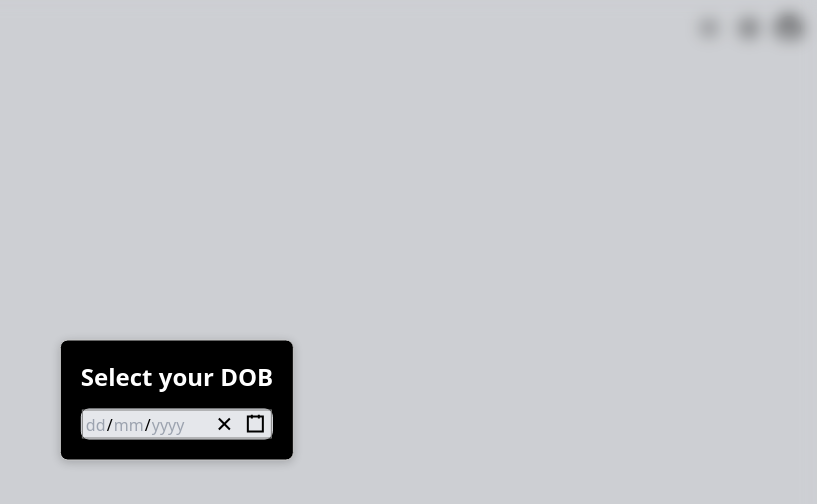
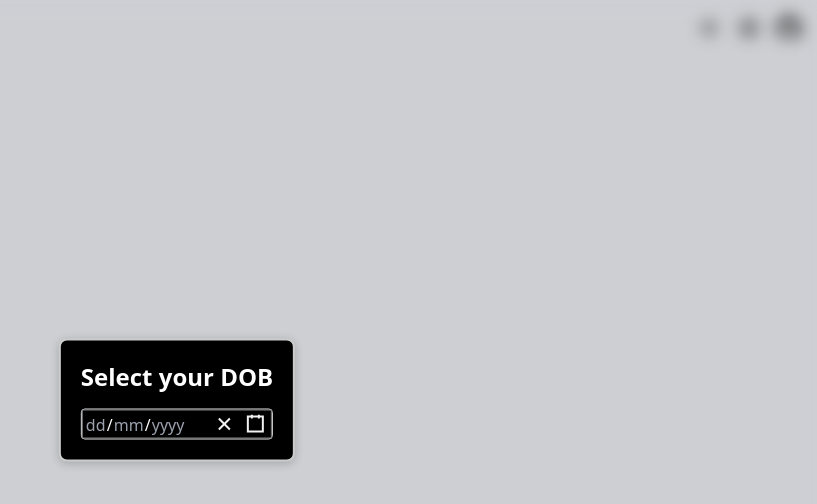
Before and after one commit to notcoderguy/age-tracker, a React (Create React App) app: page / in a window 1280 px wide. Both pictures are taken after a click on the button 1212 px from the left and 28 px from the top of the page. Shown: the top 504 px of the page, without its empty margins (463-1280 px from the left). Built offline with nearby package versions, Linux system fonts and the light colour scheme.

Commit message:
update: updated styling

```diff
--- a/src/App.js
+++ b/src/App.js
@@ -1,5 +1,5 @@
 import React, { useState } from 'react';
-import 'react-date-picker/dist/DatePicker.css';
+import './DatePicker.css';
 import './components/Calendar.css';
 import DatePicker from 'react-date-picker';
 
@@ -71,14 +71,14 @@
         className={`modal ${isDarkMode ? 'bg-gray-700 text-white' : 'bg-white text-black'}`}
         overlayClassName="modal-overlay"
       >
-        {/* Text within the modal */}
+
         <p className={`text-2xl font-semibold mb-4 text-white`}>Select your DOB</p>
 
         {/* Date picker with improved styles */}
         <DatePicker
           value={selectedDate}
           onChange={handleDateChange}
-          className={`bg-gray-200 text-black border rounded-lg w-full`}
+          className={`bg-black text-white border rounded w-full`}
           dayPlaceholder='dd'
           monthPlaceholder='mm'
           yearPlaceholder='yyyy'
--- /dev/null
+++ b/src/DatePicker.css
@@ -0,0 +1,115 @@
+.react-date-picker {
+    display: inline-flex;
+    position: relative;
+  }
+
+  .react-date-picker,
+  .react-date-picker *,
+  .react-date-picker *:before,
+  .react-date-picker *:after {
+    -moz-box-sizing: border-box;
+    -webkit-box-sizing: border-box;
+    box-sizing: border-box;
+  }
+
+  .react-date-picker--disabled {
+    background-color: #f0f0f0;
+    color: #6d6d6d;
+  }
+
+  .react-date-picker__wrapper {
+    display: flex;
+    flex-grow: 1;
+    flex-shrink: 0;
+    border: thin solid gray;
+  }
+
+  .react-date-picker__inputGroup {
+    min-width: calc((4px * 3) + 0.54em * 8 + 0.217em * 2);
+    flex-grow: 1;
+    padding: 0 2px;
+    box-sizing: content-box;
+  }
+
+  .react-date-picker__inputGroup__divider {
+    padding: 1px 0;
+    white-space: pre;
+  }
+
+  .react-date-picker__inputGroup__divider,
+  .react-date-picker__inputGroup__leadingZero {
+    display: inline-block;
+    font: inherit;
+  }
+
+  .react-date-picker__inputGroup__input {
+    min-width: 0.54em;
+    height: 100%;
+    position: relative;
+    padding: 0 1px;
+    border: 0;
+    background: none;
+    color: currentColor;
+    font: inherit;
+    box-sizing: content-box;
+    -webkit-appearance: textfield;
+    -moz-appearance: textfield;
+    appearance: textfield;
+  }
+
+  .react-date-picker__inputGroup__input::-webkit-outer-spin-button,
+  .react-date-picker__inputGroup__input::-webkit-inner-spin-button {
+    -webkit-appearance: none;
+    -moz-appearance: none;
+    appearance: none;
+    margin: 0;
+  }
+
+  .react-date-picker__inputGroup__input:invalid {
+    background: rgba(255, 0, 0, 0.1);
+  }
+
+  .react-date-picker__inputGroup__input--hasLeadingZero {
+    margin-left: -0.54em;
+    padding-left: calc(1px + 0.54em);
+  }
+
+  .react-date-picker__button {
+    stroke: #f0f0f0;
+    border: 0;
+    background: transparent;
+    padding: 4px 6px;
+  }
+
+  .react-date-picker__button:enabled {
+    cursor: pointer;
+  }
+
+  .react-date-picker__button:enabled:hover .react-date-picker__button__icon,
+  .react-date-picker__button:enabled:focus .react-date-picker__button__icon {
+    stroke: #f1f1f1;
+  }
+
+  .react-date-picker__button:disabled .react-date-picker__button__icon {
+    stroke: #fff;
+  }
+
+  .react-date-picker__button svg {
+    stroke: #f1f1f1 !important;
+    color: #f1f1f1;
+    display: inherit;
+  }
+
+  .react-date-picker__calendar {
+    width: 350px;
+    max-width: 100vw;
+    z-index: 1;
+  }
+
+  .react-date-picker__calendar--closed {
+    display: none;
+  }
+
+  .react-date-picker__calendar .react-calendar {
+    border-width: thin;
+  }
--- a/src/components/Calendar.css
+++ b/src/components/Calendar.css
@@ -17,7 +17,7 @@
   margin: -0.5em;
 }
 
-  .react-calendar--doubleView .react-calendar__viewContainer > * {
+.react-calendar--doubleView .react-calendar__viewContainer>* {
   width: 50%;
   margin: 0.5em;
 }
--- a/src/components/Modal.js
+++ b/src/components/Modal.js
@@ -7,7 +7,7 @@
     left: '50%',
     transform: 'translate(-50%, -50%)',
     background: 'black',
-    border: '1px solid #ccc',
+    border: '2px solid #ccc',
     padding: '20px',
     borderRadius: '8px',
     boxShadow: '0px 2px 10px rgba(0, 0, 0, 0.2)',
```
Lines whose indentation alone changed are shown as unchanged.
